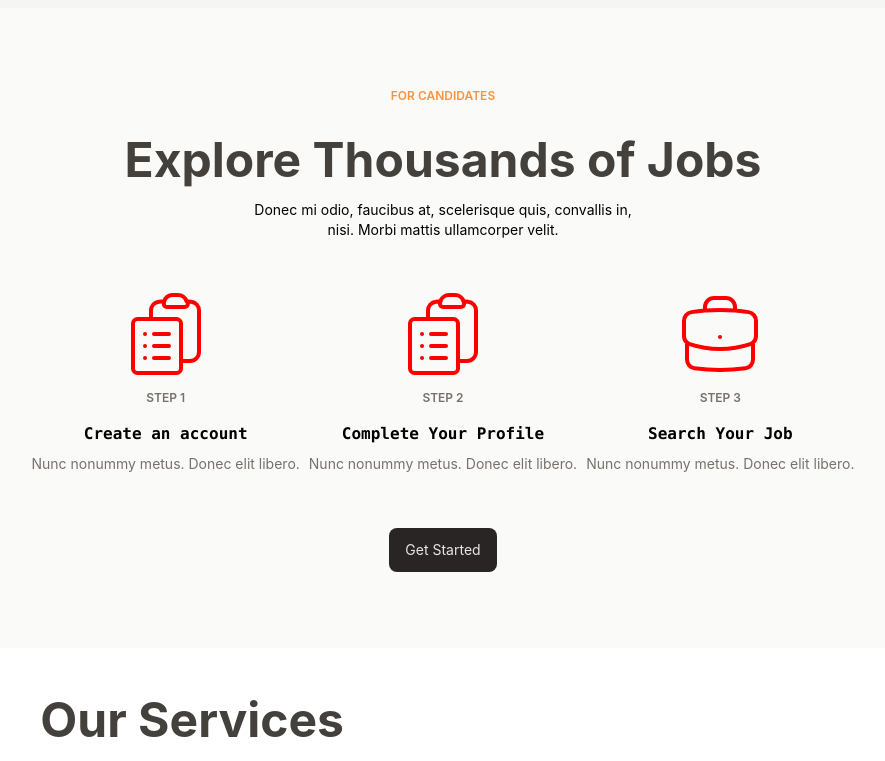
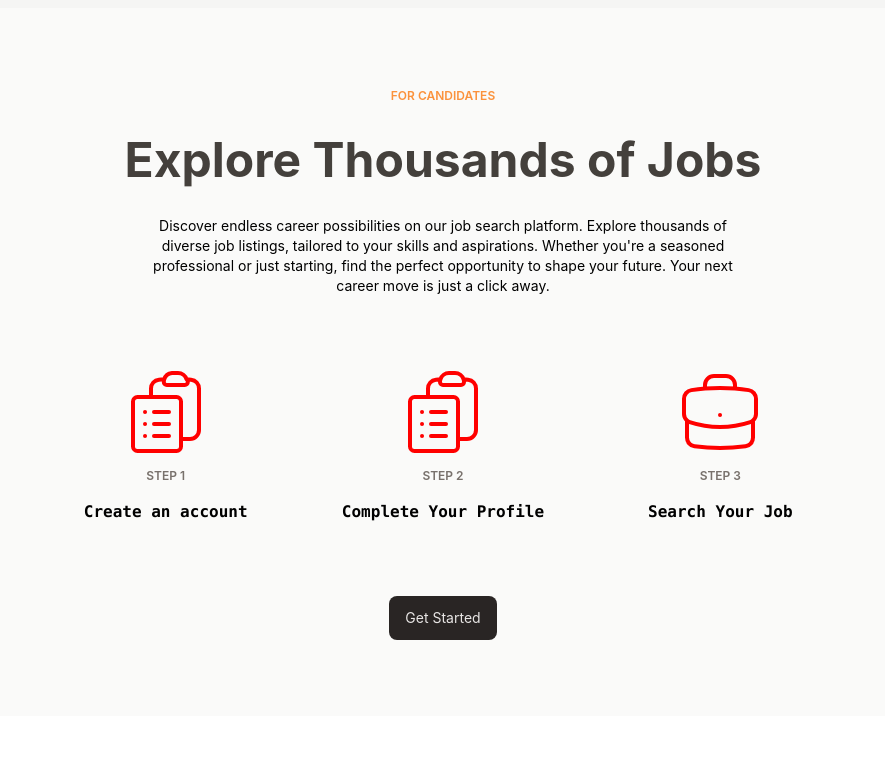
Before and after one commit to Munna-05/Academic-Pathway-Experts, a React (Create React App) app: page / in a window 1280 px wide. Shown: the part 828-1589 px from the top of the page, without its empty margins (197-1082 px from the left). Built offline with nearby package versions, Linux system fonts and the light colour scheme; no server answers.

Commit message:
about us modified

```diff
--- a/src/Components/AboutUs.jsx
+++ b/src/Components/AboutUs.jsx
@@ -2,11 +2,11 @@ import React from "react";
 import JobSection from "./JobSection";
 import AllBlogCards from "./AllBlogCards";
 import EnquiryForm from "./EnquiryForm";
-
+import {motion} from 'framer-motion'
 const AboutUs = () => {
   window.scroll(0, 0);
   return (
-    <div className="container mx-auto my-8 p-8 mt-16 ">
+    <motion.div initial={{opacity:0}} animate={{opacity:1}} transition={{delay:0.3 , duration:0.5,type:'spring  '}} className="container mx-auto my-8 p-8 mt-16 ">
       {/* <h1 className="text-3xl font-bold text-blue-500 mb-4">About Academic Pathway Experts</h1>
 
             <p className="text-gray-700 mb-6">
@@ -48,7 +48,7 @@ const AboutUs = () => {
                 Embark on your European journey with Academic Pathway Experts and let us be your bridge to academic and professional success. Contact us today to start your adventure!
             </p> */}
 
-      <div className=" w-4/5 mx-auto">
+      <div className=" w-4/5 mt-16 mx-auto">
         <div className="text-left">
           <span className="text-sm font-semibold text-rose-500 text-left">
             About us
@@ -121,7 +121,7 @@ const AboutUs = () => {
       <div className="mt-8">
       <AllBlogCards main={false} />
       </div>
-    </div>
+    </motion.div>
   );
 };
 
--- a/src/Components/JobSection.jsx
+++ b/src/Components/JobSection.jsx
@@ -15,9 +15,8 @@ const JobSection = () => {
         <div className="text-5xl  font-bold mt-4 text-stone-700">
           Explore Thousands of Jobs
         </div>
-        <div className="w-1/2  mx-auto mt-4 px-4 text-sm ">
-          Donec mi odio, faucibus at, scelerisque quis, convallis in, nisi.
-          Morbi mattis ullamcorper velit.
+        <div className="w-3/4  mx-auto my-8 px-4 text-sm ">
+        Discover endless career possibilities on our job search platform. Explore thousands of diverse job listings, tailored to your skills and aspirations. Whether you're a seasoned professional or just starting, find the perfect opportunity to shape your future. Your next career move is just a click away.
         </div>
         <div className="grid mt-5  grid-cols-3 ">
           <div className=" h-60 mb-4  items-center flex justify-center">
@@ -47,7 +46,7 @@ const JobSection = () => {
                 Create an account
               </h4>
               <p className="text-sm text-stone-500">
-                Nunc nonummy metus. Donec elit libero.
+                {/* Nunc nonummy metus. Donec elit libero. */}
               </p>
             </div>
           </div>
@@ -79,7 +78,7 @@ const JobSection = () => {
                 Complete Your Profile
               </h4>
               <p className="text-sm text-stone-500">
-                Nunc nonummy metus. Donec elit libero.
+                {/* Nunc nonummy metus. Donec elit libero. */}
               </p>
             </div>
           </div>
@@ -111,7 +110,7 @@ const JobSection = () => {
                 Search Your Job
               </h4>
               <p className="text-sm text-stone-500">
-                Nunc nonummy metus. Donec elit libero.
+                {/* Nunc nonummy metus. Donec elit libero. */}
               </p>
             </div>
           </div>
```
